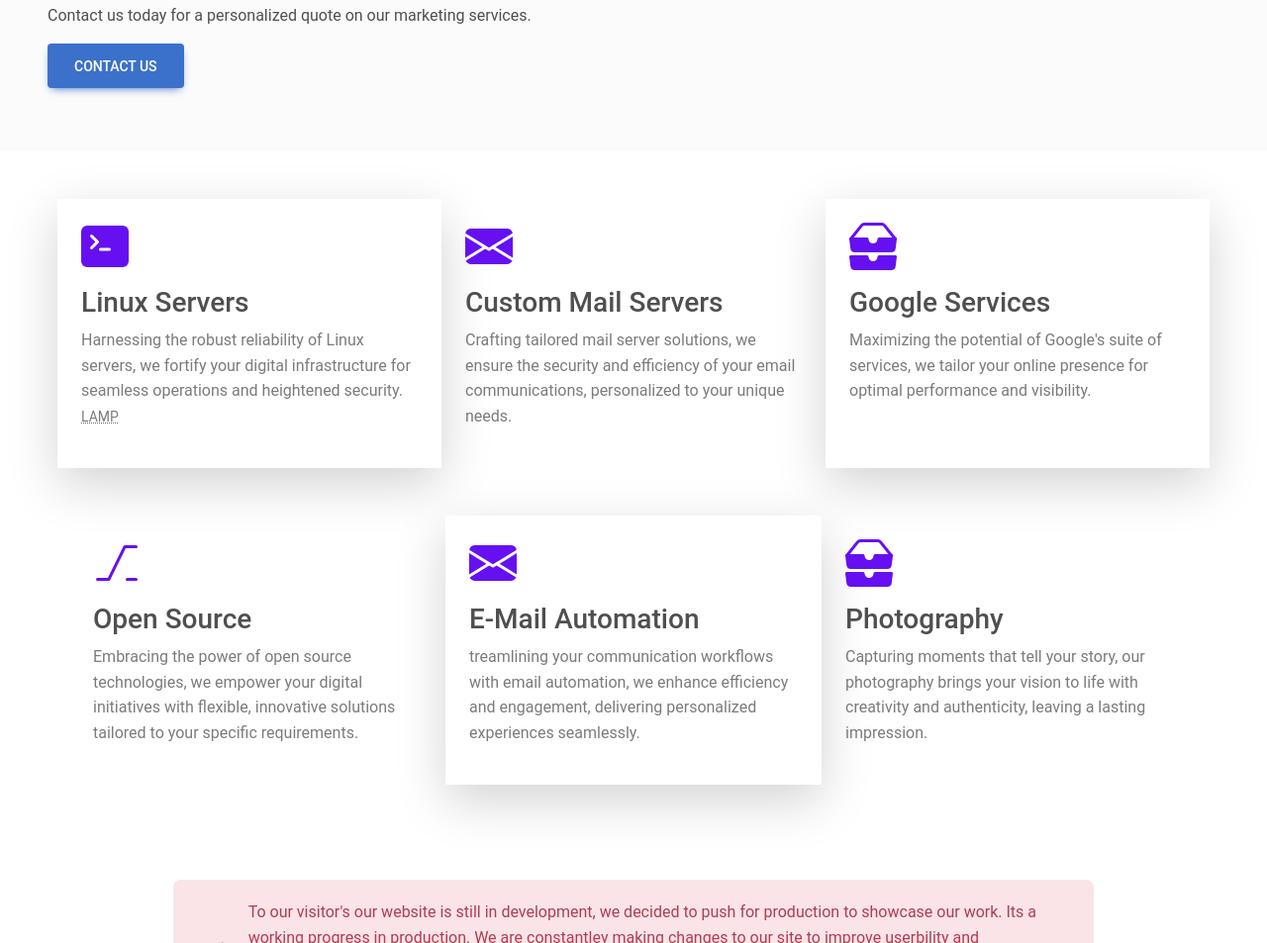
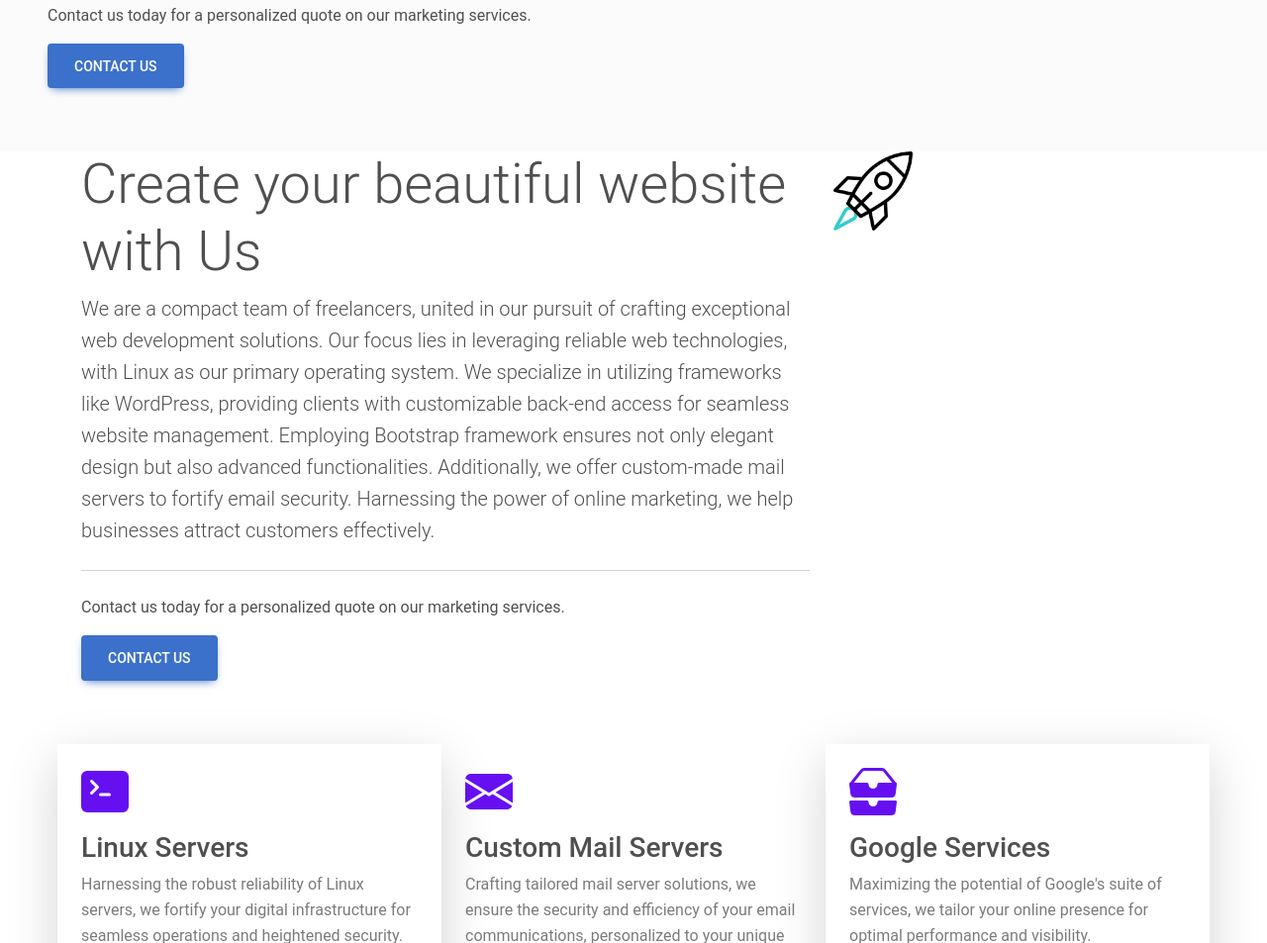
Before and after one commit to southsidecode/southsidecode, a website: page index.html in a window 1280 px wide. Shown: the part 1904-2857 px from the top of the page at 99% size. Drawn offline with nearby package versions, Linux system fonts and the light colour scheme.

Commit message:
new file:   img/rocket.png 	modified:   index.html

```diff
--- a/index.html
+++ b/index.html
@@ -187,6 +187,31 @@
                         </div>
                     </div>
                 </div>
+            </div>
+
+            <div class="container">
+                <div class="row">
+                    <div class="col-md-8"><div class="jumbotron">
+                        <h1 class="display-4">Create your beautiful website with Us</h1>
+                        <p class="lead">We are a compact team of freelancers, united in our pursuit of
+                            crafting exceptional web development solutions. Our focus lies in leveraging
+                            reliable web technologies, with Linux as our primary operating system. We
+                            specialize in utilizing frameworks like WordPress, providing clients with
+                            customizable back-end access for seamless website management. Employing
+                            Bootstrap framework ensures not only elegant design but also advanced
+                            functionalities. Additionally, we offer custom-made mail servers to fortify
+                            email security. Harnessing the power of online marketing, we help businesses
+                            attract customers effectively.
+                        </p>
+                        <hr class="my-4">
+                        <p>Contact us today for a personalized quote on our marketing services.</p>
+                        <p class="lead">
+                            <a class="btn btn-primary btn-lg" href="contact.html" role="button">Contact us</a>
+                        </p>
+                    </div></div>
+                    <div class="col-md-4">  <img src="img/rocket.png" alt="email icon" width="80" height="80"/>
+                    </div>
+                  </div>
             </div>
 
             <!-- End of jumbotron section -->
```
Also changed, not shown: img/rocket.png (added).
